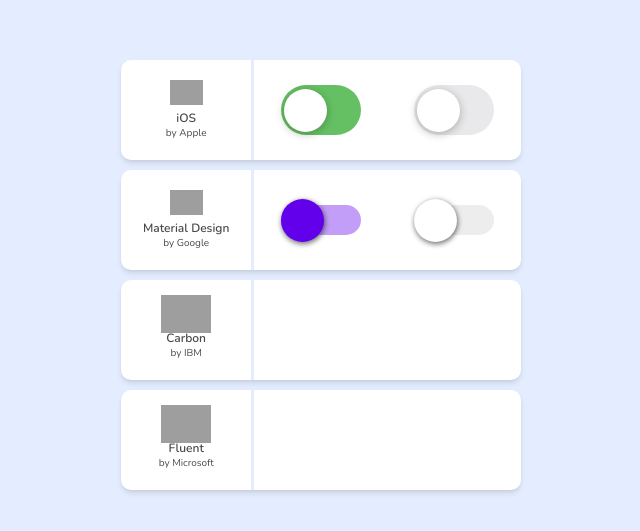
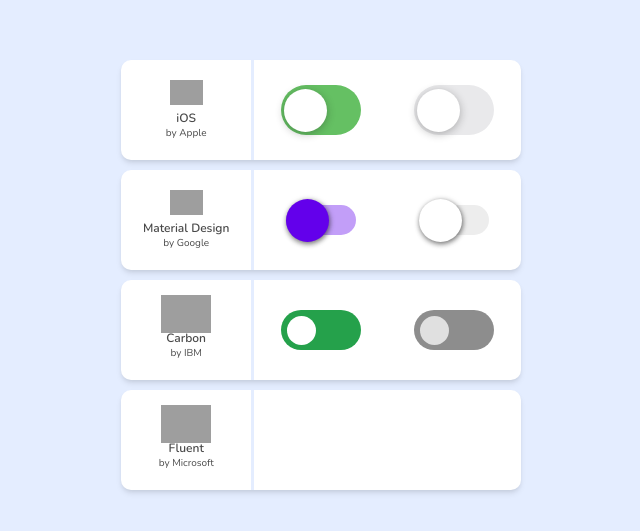
Before and after one commit to FabianXRL16/Toggle-Switch, a website: page index.html in a window 1280 px wide. Shown: the part 125-656 px from the top of the page, without its empty margins (319-959 px from the left). Drawn offline with nearby package versions, Linux system fonts and the light colour scheme; grey boxes are pictures that could not be loaded.

Commit message:
Style system of Carbon

```diff
--- a/style.css
+++ b/style.css
@@ -107,7 +107,7 @@
 
 /* Material Design */
 .containerSwitchMD{
-    width: 80px;
+    width: 70px;
     height: 30px;
     border-radius: 30px;
     display: flex;
@@ -134,3 +134,34 @@
 .offMD{
     background-color: #FFF;
 }
+
+/* Carbon */
+.containerSwitchC{
+    width: 80px;
+    height: 40px;
+    border-radius: 30px;
+    display: flex;
+    align-items: center;
+    padding: 0 6px;
+    box-sizing: border-box;
+}
+
+.switchOnC{
+    background-color: #25a14b;
+}
+.switchOffC{
+    background-color: #8d8d8d;
+}
+
+.btnC{
+    height: 29px;
+    width: 29px;
+}
+
+.onC{
+    background-color: #FFF;
+}
+
+.offC{
+    background-color: #e0e0e0;
+}
```
